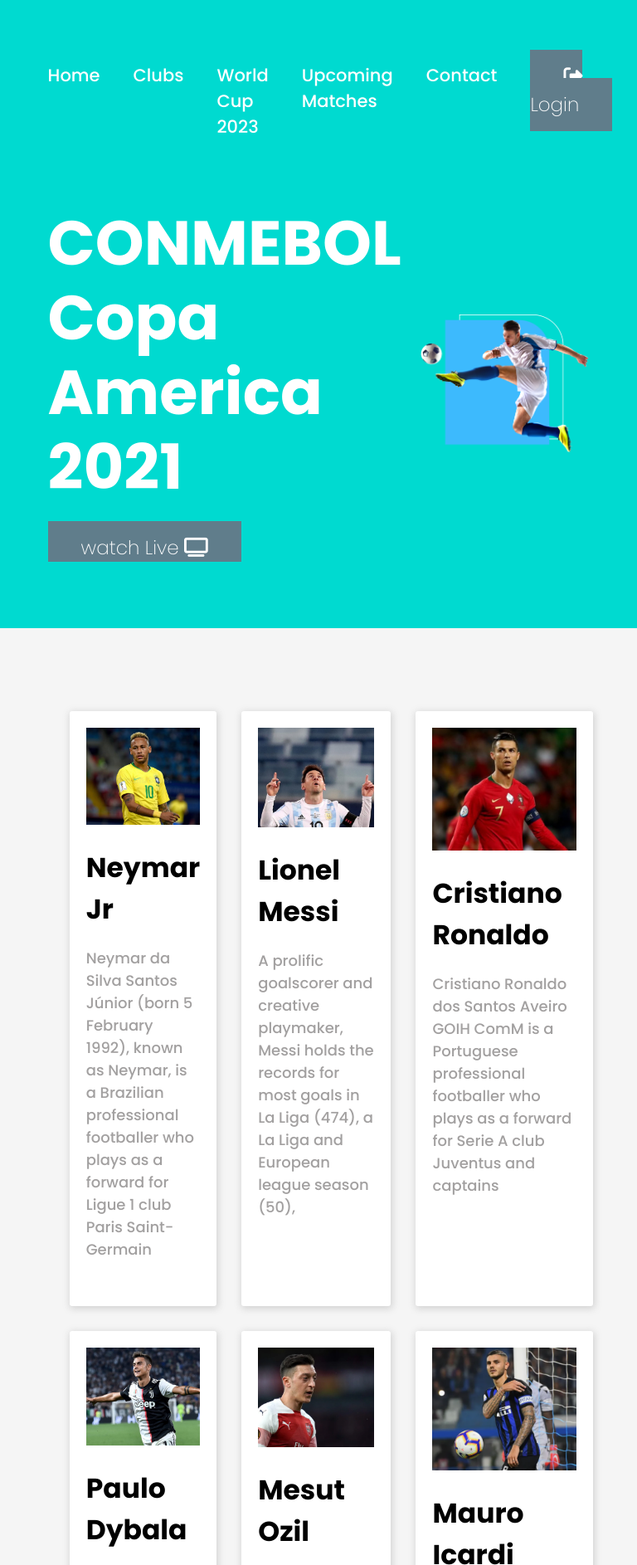
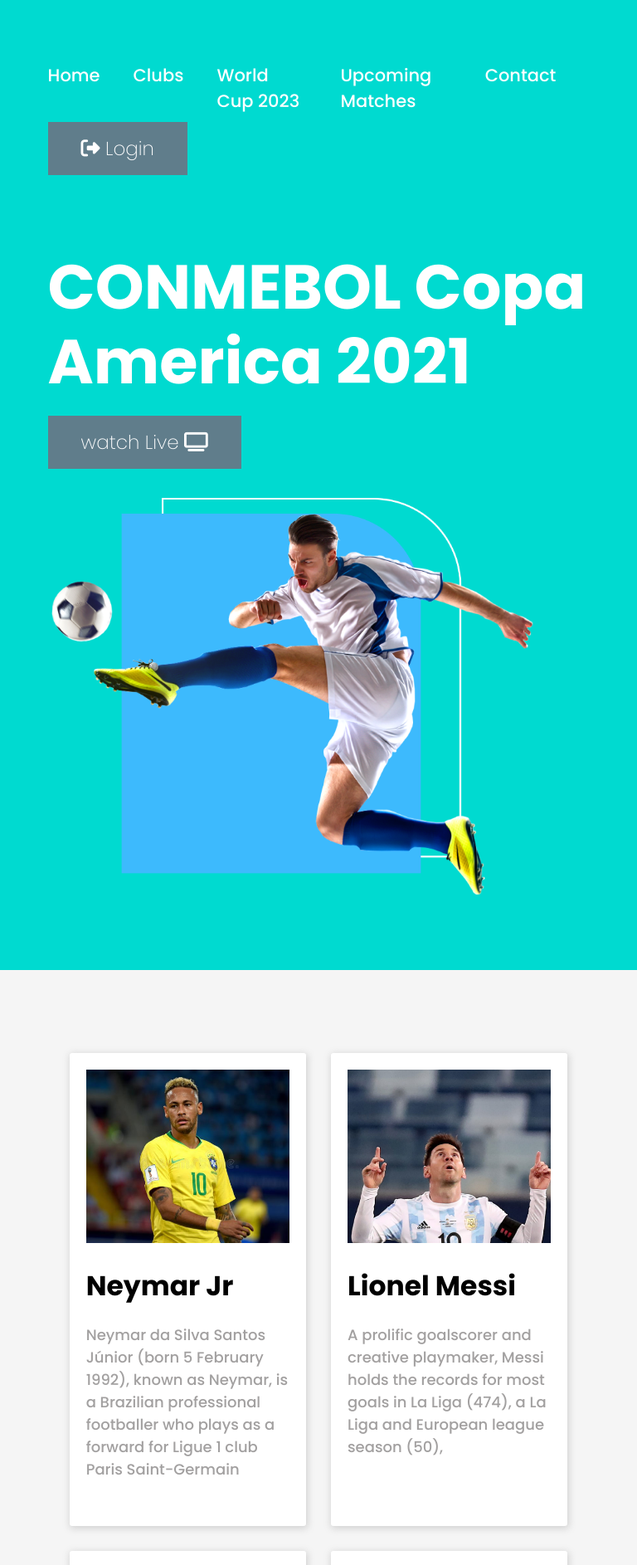
Before and after one commit to Tofayel-stack/football-assignment, a plain HTML site: page index.html in a window 768 px wide. Shown: the top 1886 px of the page at 83% size. Drawn offline with Linux system fonts and the light colour scheme.

Commit message:
finaly ipad responsible

```diff
--- a/style.css
+++ b/style.css
@@ -306,3 +306,35 @@
 
 
 }
+
+/* for ipad responsive */
+
+@media only screen
+and (min-device-width : 768px)
+and (max-device-width : 1024px)
+and (orientation : portrait)
+{
+
+    .navWrapper {
+        display: block;
+    }
+
+    div#loginbtn {
+        margin: 25px 0;
+    }
+    .albumWrapper {
+        grid-template-columns: repeat(2, 1fr);
+    }
+    .liveScoreBord {
+        grid-template-columns: repeat(2,1fr);
+    }
+    .bannerWraper {
+        overflow: initial;
+        display: block;
+    }
+
+    .bannerPhoto img {
+        float: none;
+        margin-top: 50px;
+    }
+}
```
